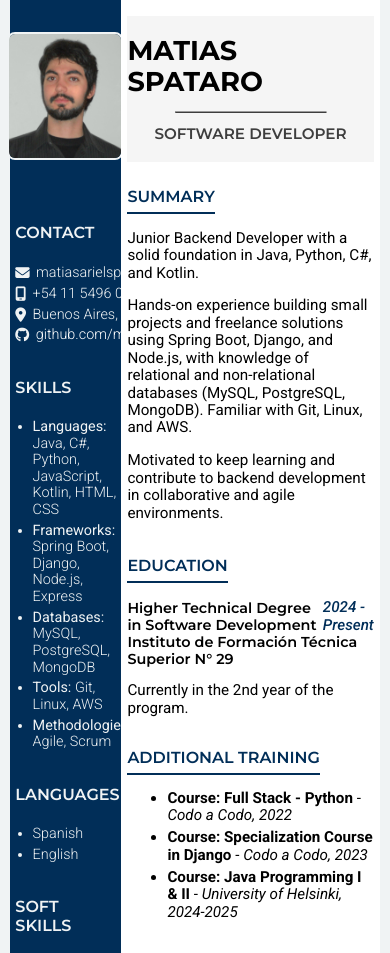
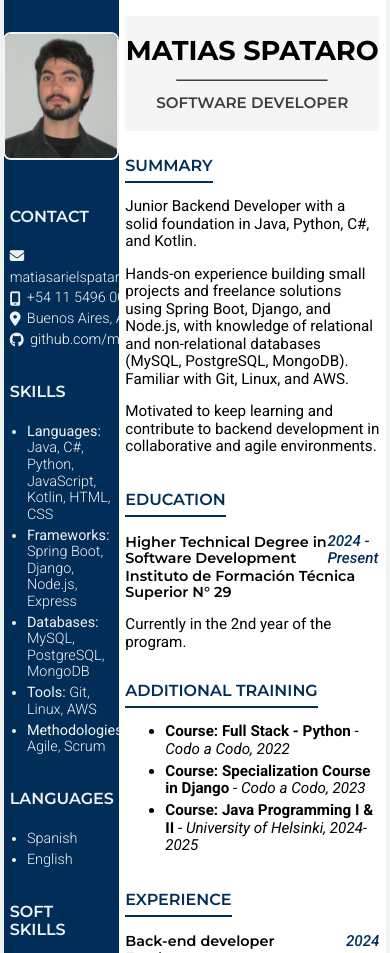
Before and after one commit to matspataro/cv-online, a plain HTML site: page index.html in a window 390 px wide. Shown: the top 953 px of the page. Drawn offline with nearby package versions, Linux system fonts and the light colour scheme.

Commit message:
query 768 - 1080 completo

```diff
--- a/css/styles.css
+++ b/css/styles.css
@@ -32,7 +32,7 @@ aside {
     max-width: 30%;
     background-color: var(--aside-blue);
     color: var(--body-background);
-    gap: 2em;
+    gap: 2rem;
 }
 
 section {
@@ -60,9 +60,14 @@ h2 {
 }
 
 h3 {
+    font-size: 1.17rem;
     border-bottom: 2px solid var(--aside-blue);
     padding-bottom: 0.35rem;
     margin-bottom: 0;
+}
+
+h4, p {
+    font-size: 1rem;
 }
 
 /*********** ASIDE ***********/
@@ -194,65 +199,60 @@ h3 {
     /**** GENERAL STYLES ****/
 
     main {
-        width: 95%;
-        max-width: 1000px;
+        /*** Se calcula la pendiente lineal (y se redondea)
+        para que pase de 90 a 95% de 1080px a 768px    ***/
+        width: clamp(90%, calc(0.71vw * 100 + 194px), 98%);
     }
 
-    aside, section {
-    justify-content: flex-start;
-    }
-
-    aside {
-        gap: 3rem
-    }
-
+    /*** clamps para fuentes: https://clamp.font-size.app/  ***/
     h1 {
-        font-size: 1.7rem;
-        margin-top: 1.2rem;
-        margin-bottom: 0.8rem;
+        font-size: clamp(1.7rem, 0.9615rem + 1.5385vw, 2rem);
+        margin-top: clamp(1.2rem, 0.4615rem + 1.5385vw, 1.5rem);
+        margin-bottom: clamp(0.8rem, 0.3077rem + 1.0256vw, 1rem);
     }
 
     h2 {
-        font-size: 0.95rem;
-        margin-top: 0.8rem;
-        margin-bottom: 1.2rem;
+        font-size: clamp(0.95rem, 0.8269rem + 0.2564vw, 1rem);
+        margin-top: clamp(0.8rem, 0.3077rem + 1.0256vw, 1rem);
+        margin-bottom: clamp(1.2rem, 0.4615rem + 1.5385vw, 1.5rem);
     }
 
     h3 {
-        font-size: 1rem;
+        font-size: clamp(1rem, 0.5815rem + 0.8718vw, 1.17rem);
     }
 
     h4 {
-        font-size: 0.9rem;
+        font-size: clamp(0.9rem, 0.6538rem + 0.5128vw, 1rem);
     }
 
     p {
-        font-size: 0.95rem;
+        font-size: clamp(0.95rem, 0.8269rem + 0.2564vw, 1rem);
     }
 
     /**** ASIDE ****/
 
     .aside-containers {
-    font-size: 0.9rem;
+    font-size: clamp(0.9rem, 0.6538rem + 0.5128vw, 1rem);
+    }
+
+    .aside-contact li {
+    gap: 0.4rem;
+    font-size: clamp(0.9rem, 0.6538rem + 0.5128vw, 1rem);
+    flex-wrap: wrap;
     }
 
     .aside-info-container {
-        width: 90%;
+        width: clamp(85%, calc(0.17vw * 100 + 63px), 90%)
     }
 
     #photo-cv {
-        width: clamp(7rem, 8vw, 8rem);
-    }
-
-    .aside-contact li {
-        gap: 0.4rem;
-        font-size: 0.9rem;
+        width: clamp(7rem, 12vw, 8rem);
     }
 
     /**** SECTION ****/
 
     .section-experience-list {
-    font-size: 0.95rem;
+    font-size: clamp(0.95rem, 0.8269rem + 0.2564vw, 1rem);
     }
 }
 
```
